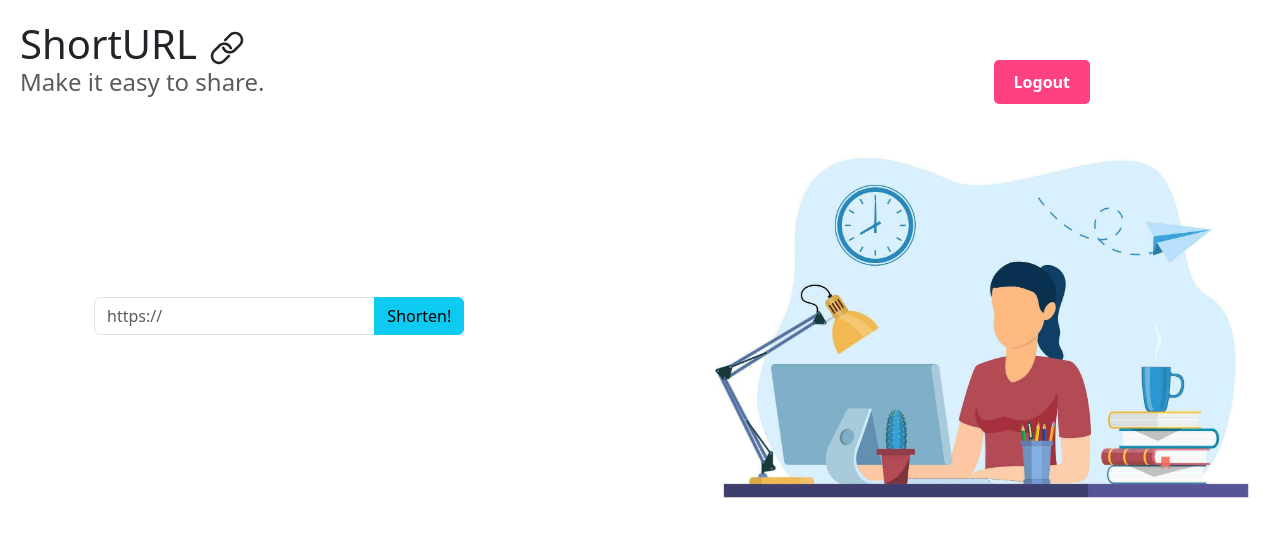
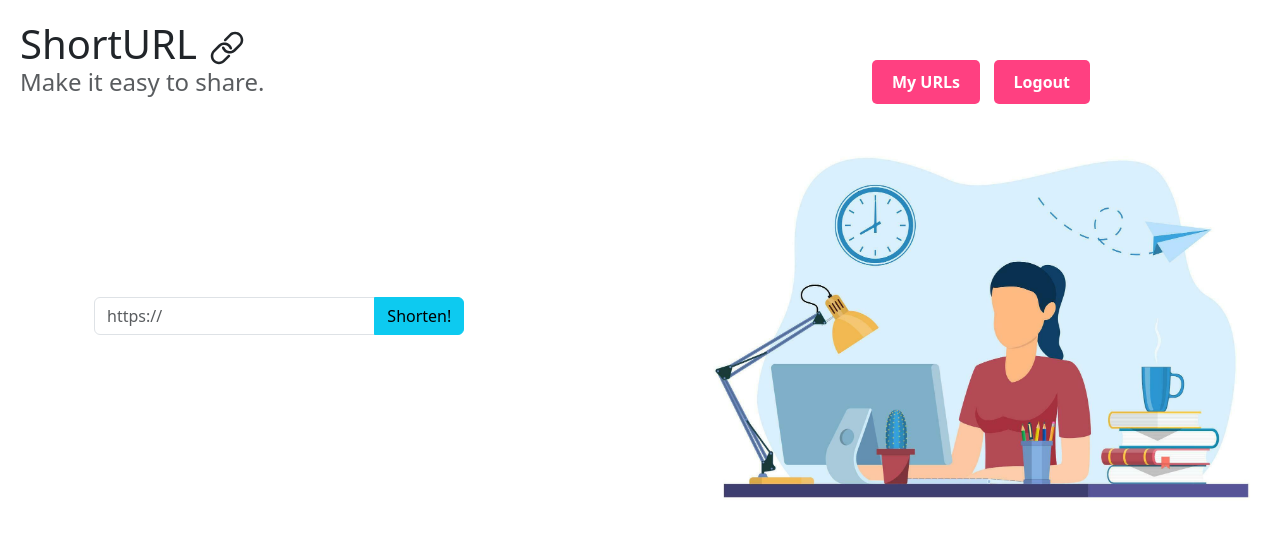
Before and after one commit to sairamyalinga/url-shortener-react-go, a React (Vite) app in the folder frontend/: page /dashboard in a window 1280 px wide. Shown: the top 536 px of the page. Built offline with nearby package versions, Linux system fonts and the light colour scheme; sample sign-in values are in the browser's storage.

Commit message:
building urlboard page

```diff
--- a/frontend/src/App.css
+++ b/frontend/src/App.css
@@ -10,6 +10,21 @@
   cursor: pointer;
   font-size: 16px;
   font-weight: bold;
+}
+
+.urls-button{
+  position: absolute;
+  top: 60px;
+  right: 300px;
+  padding: 10px 20px;
+  background-color:  #ff4081;
+  color:white;
+  border: none;
+  border-radius: 5px;
+  cursor: pointer;
+  font-size: 16px;
+  font-weight: bold;
+
 }
 
 .card-body {
--- a/frontend/src/App.jsx
+++ b/frontend/src/App.jsx
@@ -4,14 +4,14 @@ import Dashboard from './components/Dashboard';
 import { Routes, Route } from "react-router-dom"
 import Signin from './components/Signin';
 import { useNavigate, useLocation } from "react-router-dom";
-
+import Urlboard from "./components/Urlboard"
 
 function App() {
-
 
   const navigate = useNavigate();
   const location = useLocation();
   const curr_path = location.pathname;
+
   useEffect(() => {
     if (!localStorage.getItem('token') && curr_path !== "/") {
       navigate("/");
@@ -21,7 +21,6 @@ function App() {
   const handleLogout = () => {
     localStorage.removeItem('token');
       navigate("/")
-
   };
 
   return (
@@ -29,8 +28,8 @@ function App() {
       <Routes>
       <Route path = "/" element = {<Signin /> }></Route>
       <Route path = "/dashboard" element = {<Dashboard handleLogout={handleLogout}  />}></Route>
+      <Route path ="/urlboard" element={<Urlboard/>}></Route>
       </Routes>
-
     </div>
   );
 }
--- a/frontend/src/components/Header.jsx
+++ b/frontend/src/components/Header.jsx
@@ -1,29 +1,34 @@
 import PropTypes from 'prop-types';
 import logo from '/logo.jpeg'
 import {IoIosLink} from "react-icons/io";
+import { useNavigate } from 'react-router-dom';
 
 
 function Header({ handleLogout }){
 
+  const navigate = useNavigate()
+  const handleGetUrls = () => {
+    navigate("/urlboard")
 
 
+  }
+
   return (
-  <header className="header">
+    <header className="header">
       <div>
         <img src={logo} alt="logo" className="img-fluid float-end" style ={{height:"550px"}} />
         <button className="sign-up-button" onClick={handleLogout}>Logout</button>
+        <button className='urls-button' onClick={handleGetUrls}>My URLs</button>
         </div>
         <div className="card-body">
           <h1 className="card-title" >ShortURL <IoIosLink/></h1>
           <h4 className="card-subtitle mb-2 text-body-secondary">Make it easy to share.</h4>
-        </div>
-  </header>);
-
+      </div>
+    </header>);
 }
 
 Header.propTypes = {
   handleLogout: PropTypes.func.isRequired
 };
 
-
 export default Header;
--- /dev/null
+++ b/frontend/src/components/Urlboard.jsx
@@ -0,0 +1,25 @@
+import { useEffect } from "react";
+import axios from 'axios';
+
+function Urlboard(){
+    useEffect(() => {
+        let token = ""
+        token = localStorage.getItem('token');
+        axios.get("http://localhost:5050/api/geturls",{
+            headers:{
+                Authorization: `Bearer ${token}`
+            }
+        }).then(response => {
+            console.log(response)
+        }).catch(Error => {
+            console.log("Err", Error);
+    })
+
+    }, [])
+    return(
+        <p>hi</p>
+    )
+
+}
+
+export default Urlboard;
--- a/frontend/src/main.jsx
+++ b/frontend/src/main.jsx
@@ -2,9 +2,7 @@ import React from "react";
 import ReactDOM from "react-dom/client";
 import App from "./App.jsx";
 import "./index.css";
-//Bootstrap CSS
 import "bootstrap/dist/css/bootstrap.min.css";
-// Bootstrap Bundle JS
 import "bootstrap/dist/js/bootstrap.bundle.min";
 import { BrowserRouter } from "react-router-dom";
 ReactDOM.createRoot(document.getElementById("root")).render(
```
Also changed, not shown: frontend/src/components/Dashboard.jsx (+1 -8 lines), frontend/src/components/Signin.jsx (+1 -19 lines).
